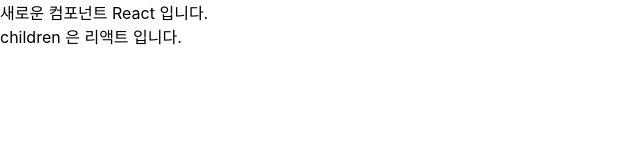
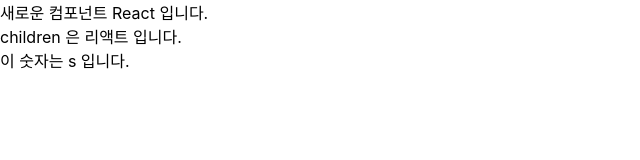
Before and after one commit to b0ho/hello-react, a React (Create React App) app: page / in a window 1280 px wide. Shown: the top 160 px of the page, without its empty margins (0-640 px from the left). Built offline with nearby package versions, Linux system fonts and the light colour scheme.

Commit message:
props 테스트

```diff
--- a/src/App.js
+++ b/src/App.js
@@ -2,7 +2,11 @@
 import MyComponent from "./MyComponent";
 
 const App = () => {
-  return <MyComponent name="React">리액트</MyComponent>;
+  return (
+    <MyComponent name="React" favoriteNumber="s">
+      리액트
+    </MyComponent>
+  );
 };
 
 export default App;
```
Also changed, not shown: src/MyComponent.js (+9 -2 lines).
